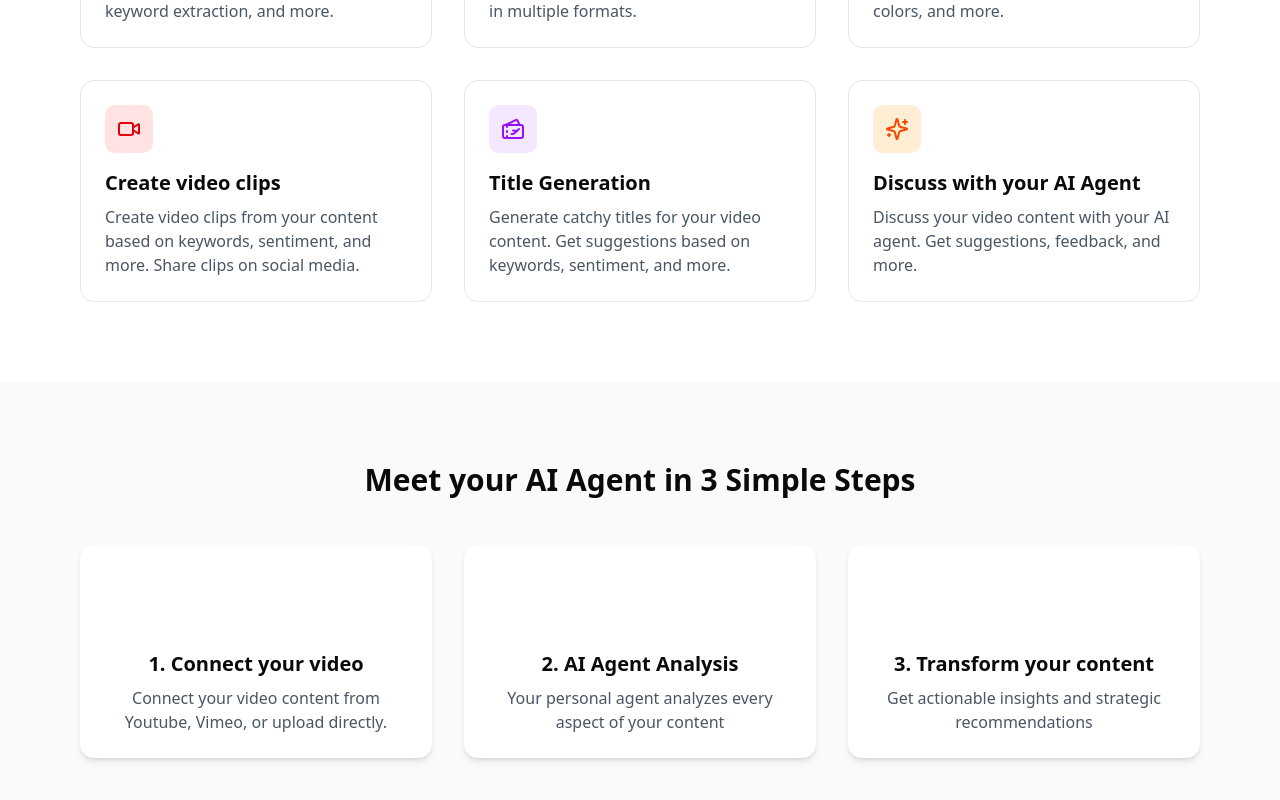
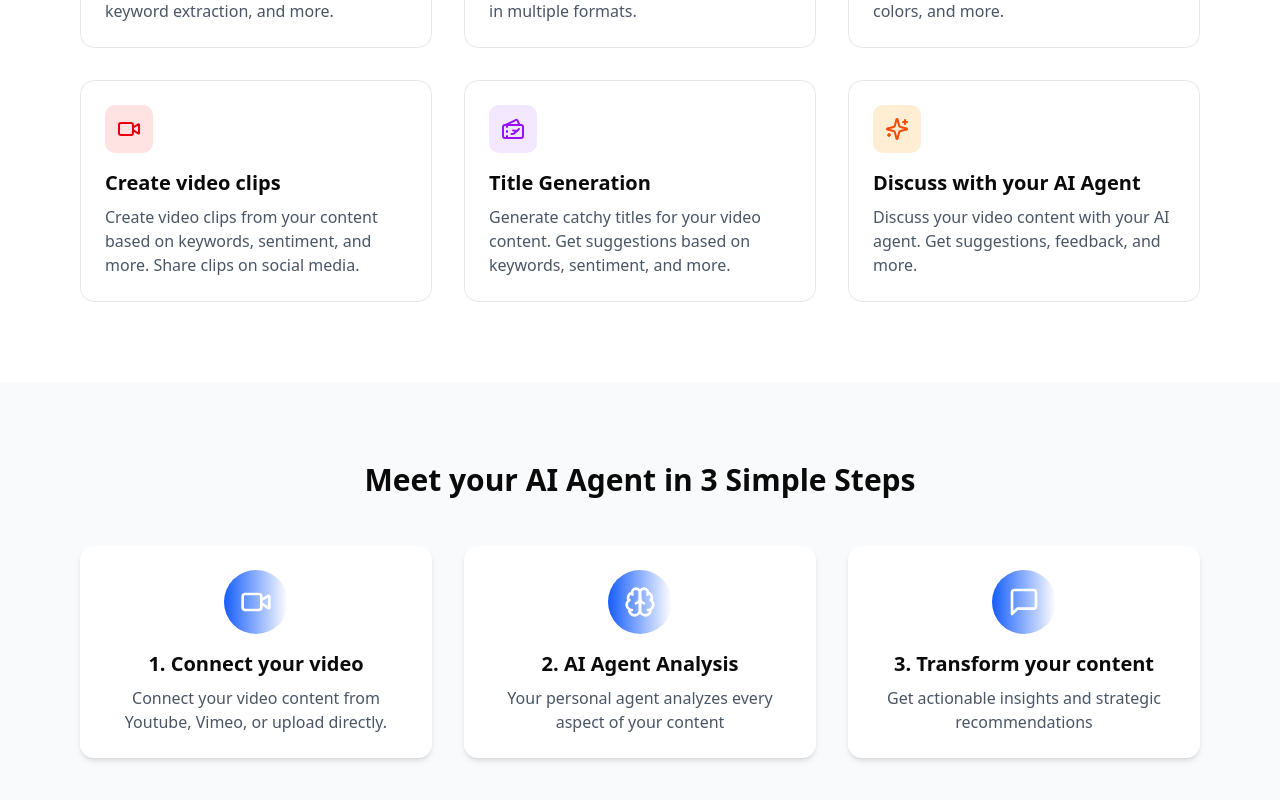
Before and after one commit to marksikaundi/up.Chat, a Next.js app: page / in a window 1280 px wide. Shown: the part 867-1667 px from the top of the page. Built offline with nearby package versions, Linux system fonts and the light colour scheme; no server answers.

Commit message:
🎨 Fix gradient direction in the Home component

```diff
--- a/app/page.tsx
+++ b/app/page.tsx
@@ -151,7 +151,7 @@ export default function Home() {
                   key={index}
                   className="bg-white p-6 rounded-xl text-center shadow-md hover:shadow-lg transition-all "
                 >
-                  <div className="w-16 h-16 rounded-full flex items-center bg-gradient-t0-r from-blue-600 justify-center mb-4 mx-auto ">
+                  <div className="w-16 h-16 rounded-full flex items-center bg-gradient-to-r from-blue-600 justify-center mb-4 mx-auto ">
                     <Icon className="w-8 h-8 text-white " />
                   </div>
                   <h3 className="text-xl font-semibold mb-2 ">{step.title}</h3>
```
